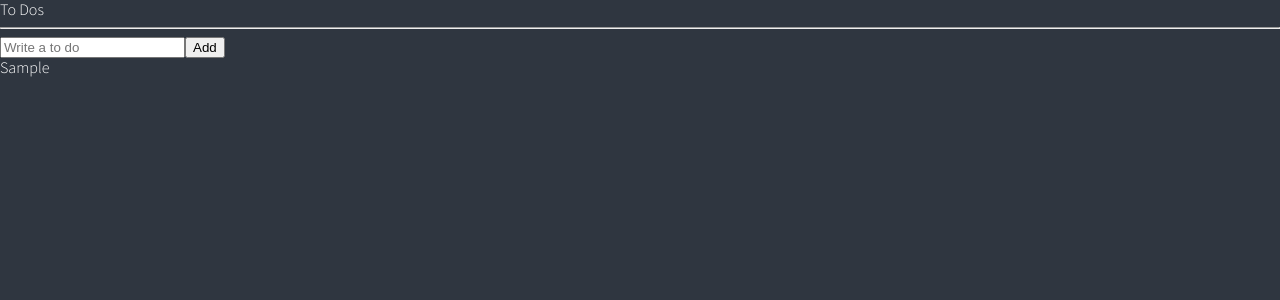
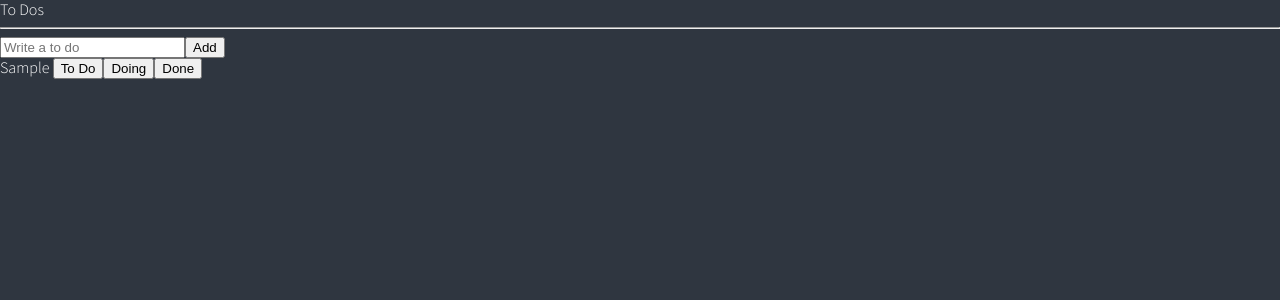
Before and after one commit to jiiiiiaiiiii/react__todo-list, a React (Create React App) app: page / in a window 1280 px wide. Both pictures are taken after typing "Sample" into the empty fields and a click on the button "Add". Shown: the top 300 px of the page. Built offline with nearby package versions, Linux system fonts and the light colour scheme.

Commit message:
Refactoring
Component 정리

```diff
--- /dev/null
+++ b/src/components/CreateToDo.tsx
@@ -0,0 +1,32 @@
+import { useForm } from 'react-hook-form';
+import { useSetRecoilState } from 'recoil';
+import { toDoState } from './atoms';
+
+interface IForm {
+  toDo: string;
+}
+
+function CreateToDo() {
+	const setToDos = useSetRecoilState(toDoState);
+	const { register, handleSubmit, setValue } = useForm<IForm>();
+	const handleValid = ({toDo}: IForm) => {
+    setToDos((oldToDos) => [{text: toDo, id:Date.now(), category: 'TO_DO'}, ...oldToDos]);
+		setValue('toDo', '');	// input 초기화
+  }
+
+  return (
+    <>
+      <form onSubmit={handleSubmit(handleValid)}>
+        <input
+          {...register('toDo', {
+            required: 'Please write a To Do!',
+          })}
+          placeholder='Write a to do'
+        />
+        <button>Add</button>
+      </form>
+    </>
+  );
+}
+
+export default CreateToDo;
--- /dev/null
+++ b/src/components/ToDo.tsx
@@ -0,0 +1,14 @@
+import { IToDo } from './atoms';
+
+function ToDo({ text }: IToDo) {
+  return (
+    <li>
+      <span>{text} </span>
+      <button>To Do</button>
+      <button>Doing</button>
+      <button>Done</button>
+    </li>
+  );
+}
+
+export default ToDo;
--- a/src/components/ToDoList.tsx
+++ b/src/components/ToDoList.tsx
@@ -1,49 +1,20 @@
-import { useForm } from 'react-hook-form';
-import { atom, useRecoilState, useRecoilValue, useSetRecoilState } from 'recoil';
-
-interface IForm {
-  toDo: string;
-}
-
-interface IToDo {
-  text: string;
-  id: number;
-  category: 'TO_DO'|'DOING'|'DONE';
-}
-
-const toDoState = atom<IToDo[]>({
-  key: 'toDo',
-  default: [],
-})
-
+import { useRecoilValue } from 'recoil';
+import { toDoState } from './atoms';
+import CreateToDo from './CreateToDo';
+import ToDo from './ToDo';
 
 function ToDoList() {
-  // const toDos = useRecoilValue(toDoState);       // 1. useRecoilValue: atom에서 값 불러오기
-  // const setToDos = useSetRecoilState(toDoState);    // 2. useSetRecoilState: atom에서 불러온 값 수정
-  const [toDos, setToDos] = useRecoilState(toDoState); // 3. useRecoilState: 1 + 2
-  const { register, handleSubmit, setValue } = useForm<IForm>();
-  const handleValid = ({toDo}: IForm) => {
-    setToDos((oldToDos) => [{text: toDo, id:Date.now(), category: 'TO_DO'}, ...oldToDos]);
-		setValue('toDo', '');	// input 초기화
-  };
-
-  console.log(toDos);
+  const toDos = useRecoilValue(toDoState)
 
   return (
     <div>
       <h1>To Dos</h1>
       <hr />
-      <form onSubmit={handleSubmit(handleValid)}>
-        <input
-          {...register('toDo', {
-            required: 'Please write a To Do!',
-          })}
-          placeholder='Write a to do'
-        />
-        <button>Add</button>
-      </form>
+      <CreateToDo />
       <ul>
-        {toDos.map(toDo => <li key={toDo.id}>{toDo.text}</li>)}
+        {toDos.map((toDo) =>
+        <ToDo key={toDo.id} {...toDo} />)}
+        {/* <ToDo key={toDo.id} text={toDo.text} id={toDo.id} category={toDo.category} /> */}
       </ul>
     </div>
   );
--- /dev/null
+++ b/src/components/atoms.tsx
@@ -0,0 +1,12 @@
+import { atom } from 'recoil';
+
+export interface IToDo {
+  text: string;
+  id: number;
+  category: 'TO_DO'|'DOING'|'DONE';
+}
+
+export const toDoState = atom<IToDo[]>({
+  key: 'toDo',
+  default: [],
+});
```
